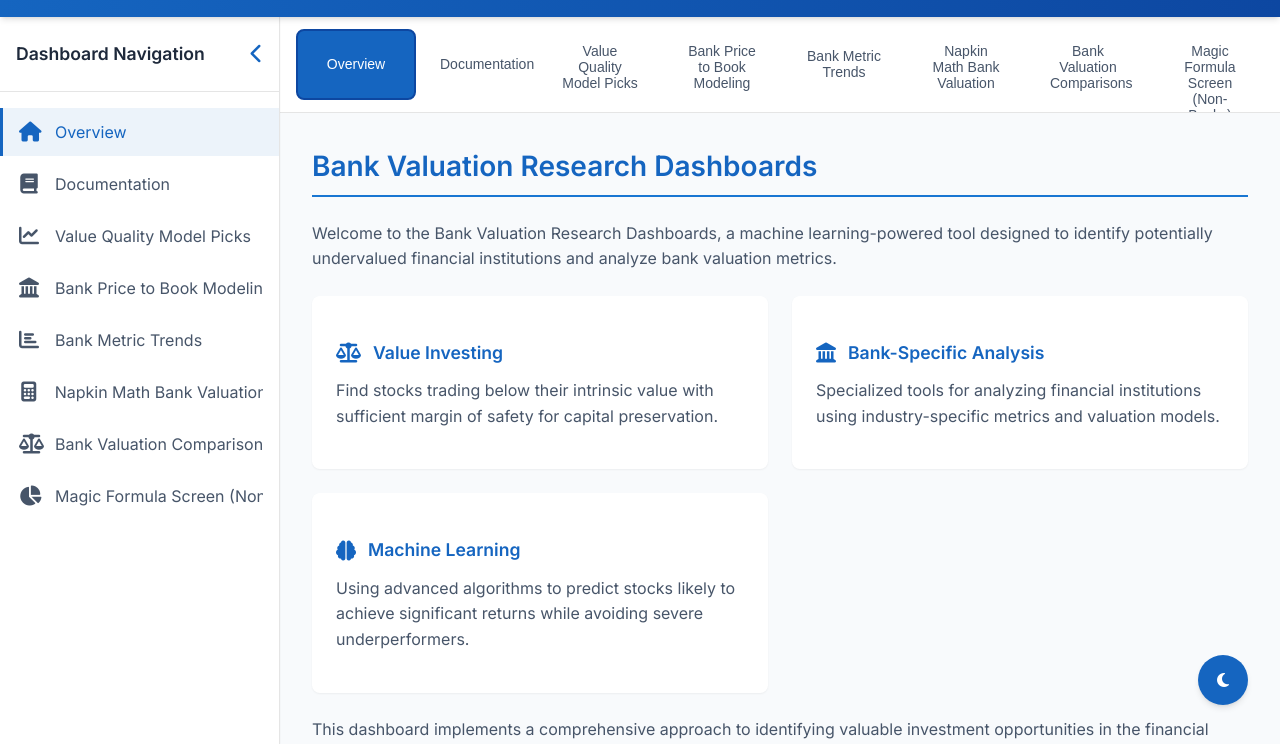
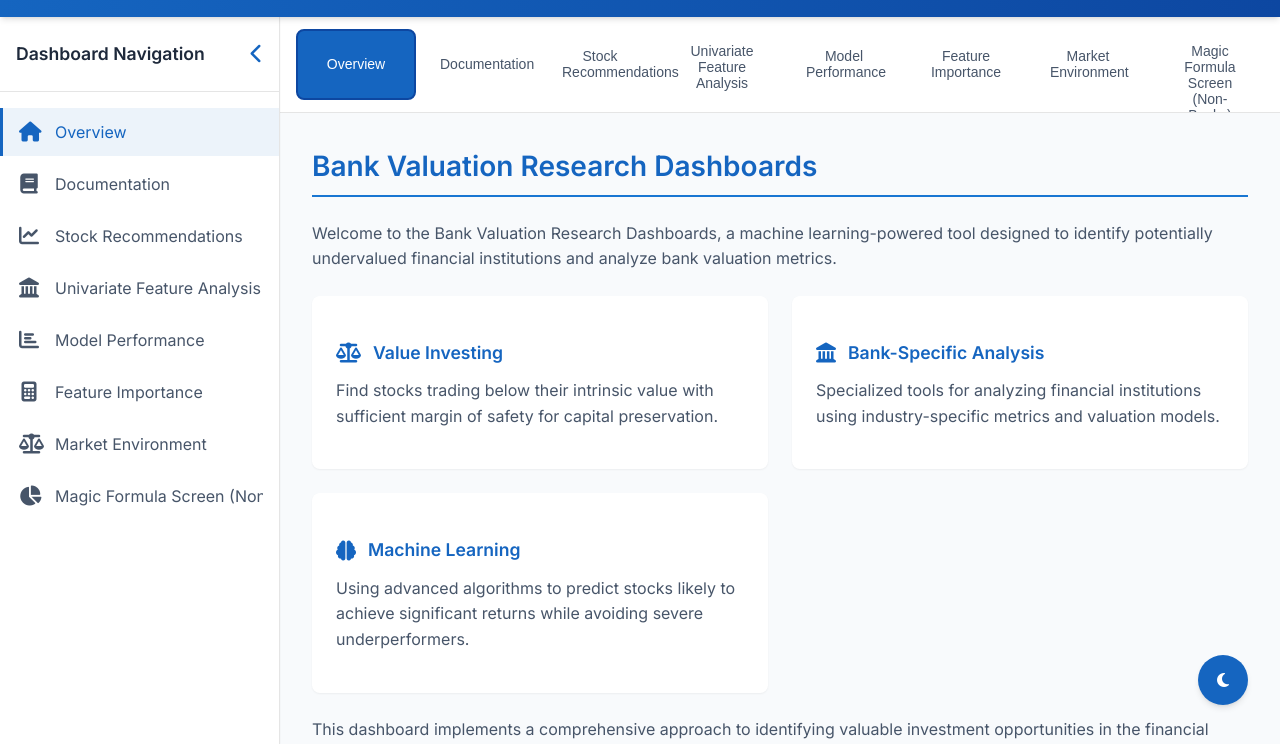
Before and after one commit to matthewimig89/matthewimig89.github.io, a plain HTML site: page docs/index.html in a window 1280 px wide. Shown: the part 63-807 px from the top of the page. Drawn offline with Linux system fonts and the light colour scheme.

Commit message:
Weekly dashboard refresh: 2025-03-29 22:38 UTC

```diff
--- a/docs/index.html
+++ b/docs/index.html
@@ -414,35 +414,35 @@
                 <li class="nav-item">
                     <a href="#" class="nav-link" data-tab="tab-1">
                         <i class="fas fa-chart-line nav-icon"></i>
-                        <span class="nav-text">Value Quality Model Picks</span>
+                        <span class="nav-text">Stock Recommendations</span>
                     </a>
                 </li>
 
                 <li class="nav-item">
                     <a href="#" class="nav-link" data-tab="tab-2">
                         <i class="fas fa-landmark nav-icon"></i>
-                        <span class="nav-text">Bank Price to Book Modeling</span>
+                        <span class="nav-text">Univariate Feature Analysis</span>
                     </a>
                 </li>
 
                 <li class="nav-item">
                     <a href="#" class="nav-link" data-tab="tab-3">
                         <i class="fas fa-chart-bar nav-icon"></i>
-                        <span class="nav-text">Bank Metric Trends</span>
+                        <span class="nav-text">Model Performance</span>
                     </a>
                 </li>
 
                 <li class="nav-item">
                     <a href="#" class="nav-link" data-tab="tab-4">
                         <i class="fas fa-calculator nav-icon"></i>
-                        <span class="nav-text">Napkin Math Bank Valuation</span>
+                        <span class="nav-text">Feature Importance</span>
                     </a>
                 </li>
 
                 <li class="nav-item">
                     <a href="#" class="nav-link" data-tab="tab-5">
                         <i class="fas fa-balance-scale nav-icon"></i>
-                        <span class="nav-text">Bank Valuation Comparisons</span>
+                        <span class="nav-text">Market Environment</span>
                     </a>
                 </li>
 
@@ -461,15 +461,15 @@
                 <button class="tab-btn active" data-tab="home">Overview</button>
                 <button class="tab-btn" data-tab="documentation">Documentation</button>
 
-                <button class="tab-btn" data-tab="tab-1">Value Quality Model Picks</button>
+                <button class="tab-btn" data-tab="tab-1">Stock Recommendations</button>
 
-                <button class="tab-btn" data-tab="tab-2">Bank Price to Book Modeling</button>
+                <button class="tab-btn" data-tab="tab-2">Univariate Feature Analysis</button>
 
-                <button class="tab-btn" data-tab="tab-3">Bank Metric Trends</button>
+                <button class="tab-btn" data-tab="tab-3">Model Performance</button>
 
-                <button class="tab-btn" data-tab="tab-4">Napkin Math Bank Valuation</button>
+                <button class="tab-btn" data-tab="tab-4">Feature Importance</button>
 
-                <button class="tab-btn" data-tab="tab-5">Bank Valuation Comparisons</button>
+                <button class="tab-btn" data-tab="tab-5">Market Environment</button>
 
                 <button class="tab-btn" data-tab="tab-6">Magic Formula Screen (Non-Banks)</button>
 
@@ -693,7 +693,7 @@
                     <div class="dashboard-iframe-wrapper">
                         <iframe
                             src="https://lookerstudio.google.com/embed/reporting/eb4da8db-96e9-48d6-af5a-300d0dd1e5dc/page/bMsBF"
-                            title="Value Quality Model Picks"
+                            title="Stock Recommendations"
                             loading="lazy"
                             sandbox="allow-same-origin allow-scripts allow-popups allow-forms allow-storage-access-by-user-activation"
                             allow="fullscreen; clipboard-write; encrypted-media;">
@@ -702,13 +702,13 @@
                 </div>
 
                 <div id="tab-2" class="tab-content">
-                    <a href="https://lookerstudio.google.com/embed/u/0/reporting/b1585049-e3ad-4d12-8cec-743cf5e83e56/page/fvnQD" target="_blank" class="open-tab-btn">
+                    <a href="https://lookerstudio.google.com/embed/reporting/eb4da8db-96e9-48d6-af5a-300d0dd1e5dc/page/p_30mkt0dnqd" target="_blank" class="open-tab-btn">
                         <i class="fas fa-external-link-alt"></i> Open in New Tab
                     </a>
                     <div class="dashboard-iframe-wrapper">
                         <iframe
-                            src="https://lookerstudio.google.com/embed/u/0/reporting/b1585049-e3ad-4d12-8cec-743cf5e83e56/page/fvnQD"
-                            title="Bank Price to Book Modeling"
+                            src="https://lookerstudio.google.com/embed/reporting/eb4da8db-96e9-48d6-af5a-300d0dd1e5dc/page/p_30mkt0dnqd"
+                            title="Univariate Feature Analysis"
                             loading="lazy"
                             sandbox="allow-same-origin allow-scripts allow-popups allow-forms allow-storage-access-by-user-activation"
                             allow="fullscreen; clipboard-write; encrypted-media;">
@@ -717,13 +717,13 @@
                 </div>
 
                 <div id="tab-3" class="tab-content">
-                    <a href="https://lookerstudio.google.com/embed/u/0/reporting/2ac791db-129c-4672-b315-1c044869cea0/page/p_i4ox8hlv9c" target="_blank" class="open-tab-btn">
+                    <a href="https://lookerstudio.google.com/embed/reporting/eb4da8db-96e9-48d6-af5a-300d0dd1e5dc/page/p_n9aakyw2qd" target="_blank" class="open-tab-btn">
                         <i class="fas fa-external-link-alt"></i> Open in New Tab
                     </a>
                     <div class="dashboard-iframe-wrapper">
                         <iframe
-                            src="https://lookerstudio.google.com/embed/u/0/reporting/2ac791db-129c-4672-b315-1c044869cea0/page/p_i4ox8hlv9c"
-                            title="Bank Metric Trends"
+                            src="https://lookerstudio.google.com/embed/reporting/eb4da8db-96e9-48d6-af5a-300d0dd1e5dc/page/p_n9aakyw2qd"
+                            title="Model Performance"
                             loading="lazy"
                             sandbox="allow-same-origin allow-scripts allow-popups allow-forms allow-storage-access-by-user-activation"
                             allow="fullscreen; clipboard-write; encrypted-media;">
@@ -732,13 +732,13 @@
                 </div>
 
                 <div id="tab-4" class="tab-content">
-                    <a href="https://lookerstudio.google.com/embed/u/0/reporting/8d65a083-c759-46e1-bcc3-8af41ee46159/page/p_8mp929ov6c" target="_blank" class="open-tab-btn">
+                    <a href="https://lookerstudio.google.com/embed/reporting/eb4da8db-96e9-48d6-af5a-300d0dd1e5dc/page/p_yjbdako2qd" target="_blank" class="open-tab-btn">
                         <i class="fas fa-external-link-alt"></i> Open in New Tab
                     </a>
                     <div class="dashboard-iframe-wrapper">
                         <iframe
-                            src="https://lookerstudio.google.com/embed/u/0/reporting/8d65a083-c759-46e1-bcc3-8af41ee46159/page/p_8mp929ov6c"
-                            title="Napkin Math Bank Valuation"
+                            src="https://lookerstudio.google.com/embed/reporting/eb4da8db-96e9-48d6-af5a-300d0dd1e5dc/page/p_yjbdako2qd"
+                            title="Feature Importance"
                             loading="lazy"
                             sandbox="allow-same-origin allow-scripts allow-popups allow-forms allow-storage-access-by-user-activation"
                             allow="fullscreen; clipboard-write; encrypted-media;">
@@ -747,13 +747,13 @@
                 </div>
 
                 <div id="tab-5" class="tab-content">
-                    <a href="https://lookerstudio.google.com/embed/u/0/reporting/5cdc5260-7b96-49ec-ad24-831aae9b1898/page/p_pfnt7uud7c" target="_blank" class="open-tab-btn">
+                    <a href="https://lookerstudio.google.com/embed/reporting/eb4da8db-96e9-48d6-af5a-300d0dd1e5dc/page/p_oc9ltgy2qd" target="_blank" class="open-tab-btn">
                         <i class="fas fa-external-link-alt"></i> Open in New Tab
                     </a>
                     <div class="dashboard-iframe-wrapper">
                         <iframe
-                            src="https://lookerstudio.google.com/embed/u/0/reporting/5cdc5260-7b96-49ec-ad24-831aae9b1898/page/p_pfnt7uud7c"
-                            title="Bank Valuation Comparisons"
+                            src="https://lookerstudio.google.com/embed/reporting/eb4da8db-96e9-48d6-af5a-300d0dd1e5dc/page/p_oc9ltgy2qd"
+                            title="Market Environment"
                             loading="lazy"
                             sandbox="allow-same-origin allow-scripts allow-popups allow-forms allow-storage-access-by-user-activation"
                             allow="fullscreen; clipboard-write; encrypted-media;">
```
